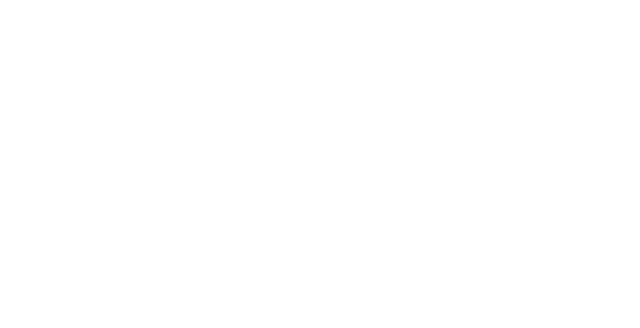
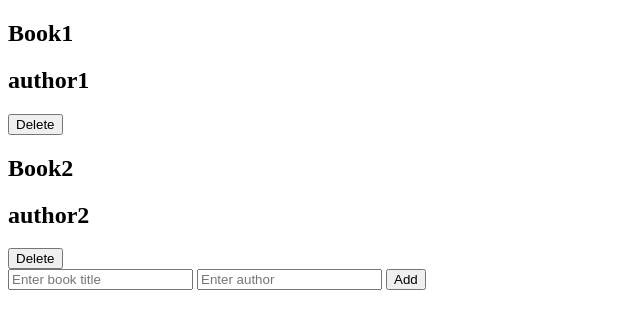
Before and after one commit to virag-ky/Microverse-Awesome-Books, a plain HTML site: page index.html in a window 1280 px wide. Shown: the whole page, without its empty margins (0-640 px from the left). Drawn offline with Linux system fonts and the light colour scheme.

Commit message:
Add form element and book list

```diff
--- a/index.html
+++ b/index.html
@@ -7,5 +7,14 @@
     <title>Awesome Books</title>
     <script src="script.js" defer></script>
   </head>
-  <body></body>
+  <body>
+    <main>
+      <section class="book-list"></section>
+      <form>
+        <input type="text" id="title" placeholder="Enter book title" />
+        <input type="text" id="author" placeholder="Enter author" />
+        <input type="submit" id="submit" value="Add" />
+      </form>
+    </main>
+  </body>
 </html>
--- a/script.js
+++ b/script.js
@@ -0,0 +1,33 @@
+const bookSection = document.querySelector(".book-list");
+
+const bookObjects = [
+  {
+    title: "Book1",
+    author: "author1",
+  },
+  {
+    title: "Book2",
+    author: "author2",
+  },
+];
+
+function createBook() {
+  for (let i = 0; i < bookObjects.length; i += 1) {
+    const bookContainer = document.createElement("div");
+    const title = document.createElement("h2");
+    const author = document.createElement("h2");
+    const deleteBtn = document.createElement("button");
+
+    title.textContent = bookObjects[i].title;
+    author.textContent = bookObjects[i].author;
+    deleteBtn.textContent = "Delete";
+
+    bookContainer.appendChild(title);
+    bookContainer.appendChild(author);
+    bookContainer.appendChild(deleteBtn);
+
+    bookSection.appendChild(bookContainer);
+  }
+}
+
+createBook();
```
